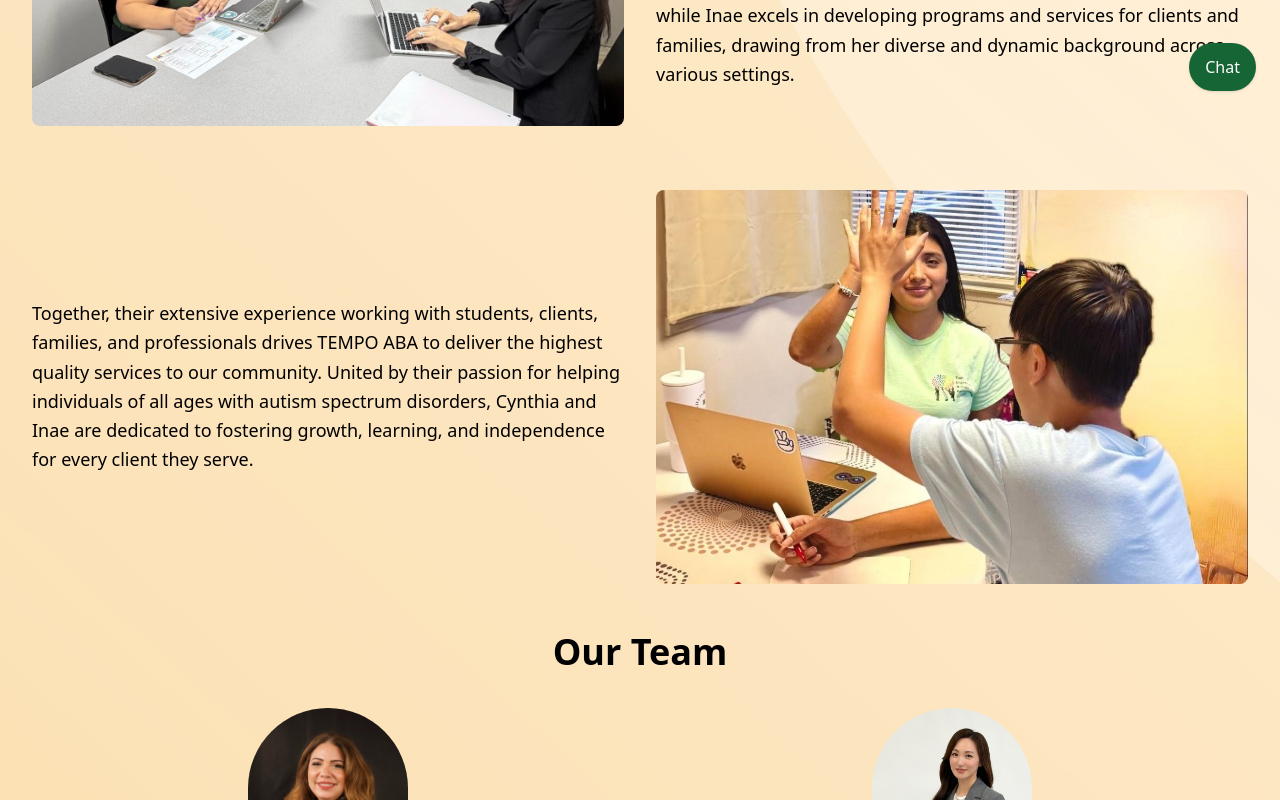
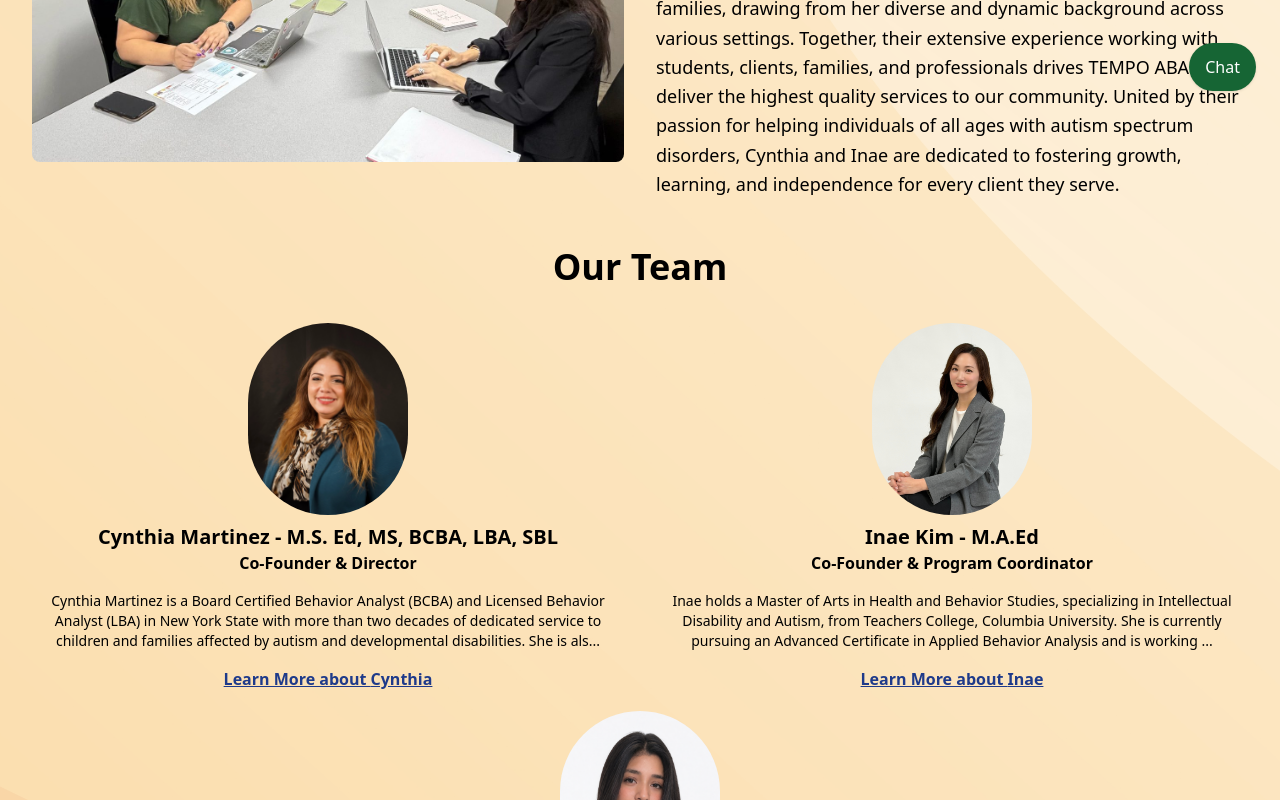
Before and after one commit to akabhowmick/tempo-aba, a React (Vite) app: page /about/members in a window 1280 px wide. Shown: the part 685-1485 px from the top of the page. Built offline with nearby package versions, Linux system fonts and the light colour scheme.

Commit message:
updated images

```diff
--- a/src/components/Pages/About/OurMembersPage.tsx
+++ b/src/components/Pages/About/OurMembersPage.tsx
@@ -4,7 +4,6 @@ import { SubPageTitle } from "../../Shared/CommonSections";
 import { membersContent } from "../../../data/memberContent";
 import { ContentSection } from "./ContentSection";
 import whoWeAreImage from "../../../assets/siteImages/new/IMG_9027.jpg";
-import whoWeAreImage2 from "../../../assets/siteImages/new/image1.jpg";
 
 // Helper function to truncate bio text
 const truncateText = (text: string, charLimit: number) => {
@@ -56,14 +55,9 @@ export const OurMembersPage = () => (
     <SubPageTitle pageBannerInfo={pageBanners.members} />
 
     <ContentSection
-      paragraph={`${membersContent.paragraph1} ${membersContent.paragraph2}`}
+      paragraph={membersContent.paragraph4}
       image={whoWeAreImage}
       index={2}
-    />
-    <ContentSection
-      paragraph={membersContent.paragraph3}
-      image={whoWeAreImage2}
-      index={1}
     />
 
     <h2 className="text-4xl font-bold mt-8 mb-4 text-center">Our Team</h2>
--- a/src/data/content.ts
+++ b/src/data/content.ts
@@ -16,12 +16,12 @@ import resourceImage1 from "../assets/siteImages/new/tempo_free_parent_resources
 import backgroundImage from "../assets/siteImages/sitebg.jpg";
 
 import servicePageImage1 from "../assets/siteImages/home/IMG_5459.jpeg";
+import homeAbaImage from "../assets/siteImages/new/image1.jpg";
 import servicePageImage2 from "../assets/siteImages/home/method3.png";
 import servicePageImage3 from "../assets/siteImages/home/aba3.png";
 import servicePageImage4 from "../assets/siteImages/members/members-2.png";
 import servicePageImage5 from "../assets/siteImages/home/service5.jpeg";
 import servicePageImage6 from "../assets/siteImages/home/service6.jpeg";
-import servicePageImage7 from "../assets/siteImages/home/aba1.png";
 
 import banner1 from "../assets/siteImages/banners/banner1.jpg";
 
@@ -219,7 +219,7 @@ export const servicesData = {
   home: {
     title: "Home Based ABA",
     description: `Learning in a home setting can be the most comfortable option for your child. In familiar surroundings, your child can engage in daily routines while receiving tailored support. Family members can easily  receive parent training and participate in the process, fostering a collaborative environment. Home-based ABA is ideal for helping your child acquire skills in their own space and apply those skills in various settings, promoting effective generalization.`,
-    image: servicePageImage1,
+    image: homeAbaImage,
   },
   community: {
     title: "Community Based ABA",
@@ -261,7 +261,7 @@ export const servicesData = {
   behavior: {
     title: "Behavioral Consultation",
     description: `By cultivating collaborative and professional relationships, we aim to empower educators with the tools and knowledge necessary to create inclusive and supportive learning environments.`,
-    image: servicePageImage7,
+    image: servicePageImage1,
   },
 };
 
```
